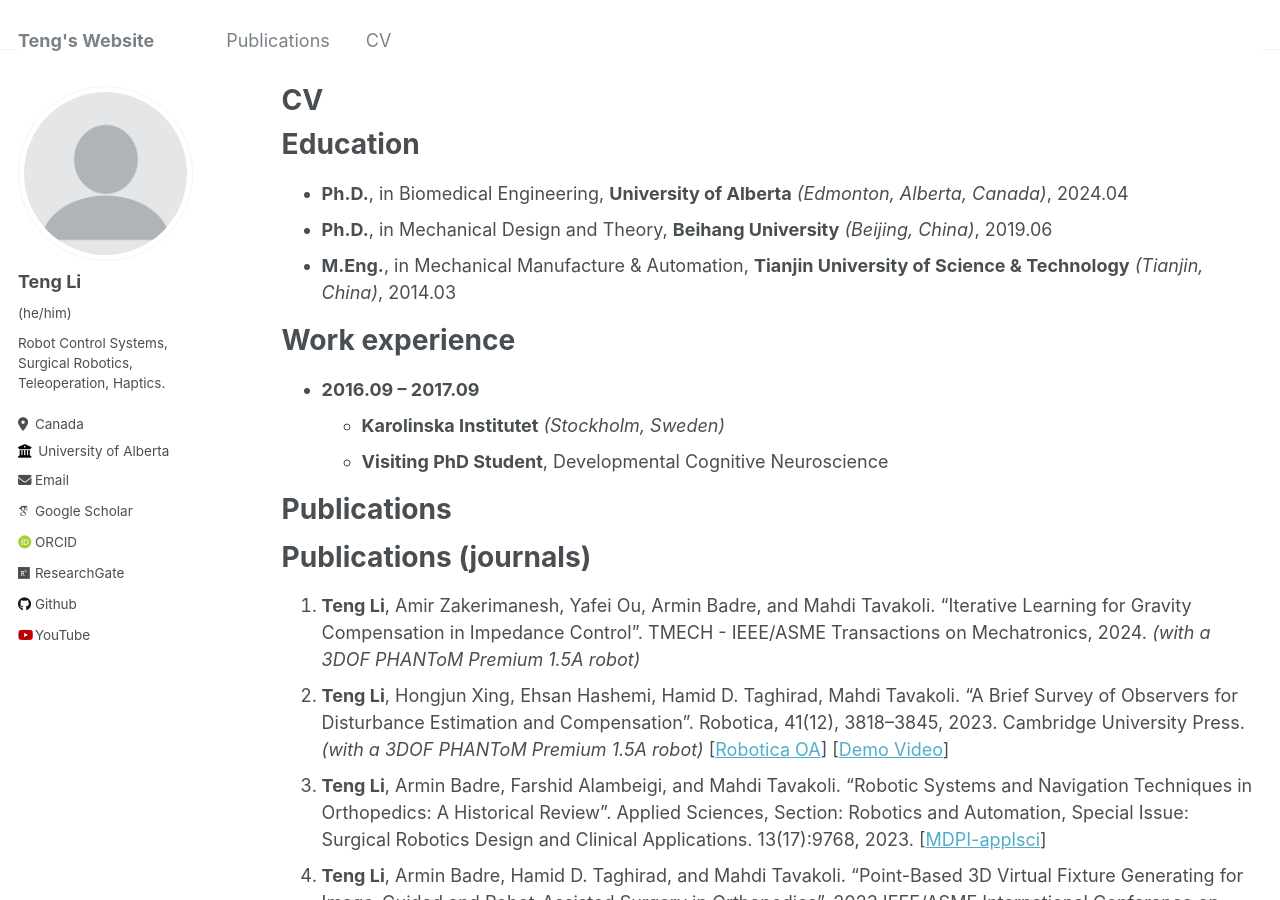
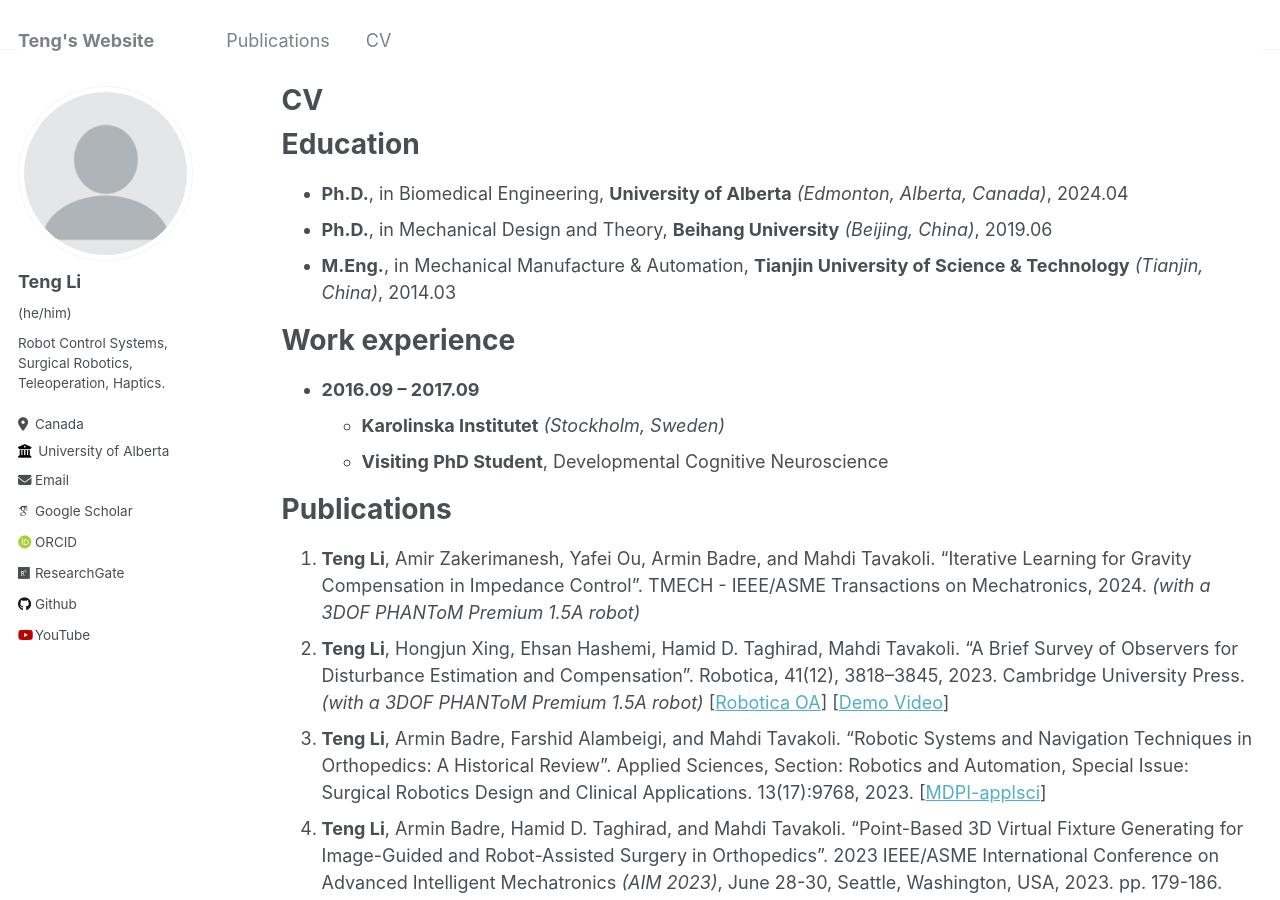
Before and after one commit to teng4/teng4.github.io, a Jekyll site: the page built from _pages/cv.md, in a window 1280 px wide and 900 px high. Built offline with Jekyll 4.4.1, drawn with Linux system fonts in a browser that asks for light colours; some web fonts are replaced.

Commit message:
Update cv.md

```diff
--- a/_pages/cv.md
+++ b/_pages/cv.md
@@ -65,7 +65,6 @@ Work experience
 
 Publications
 ======
-# Publications (journals)
 1. **Teng Li**, Amir Zakerimanesh, Yafei Ou, Armin Badre, and Mahdi Tavakoli. "Iterative Learning for Gravity Compensation in Impedance Control". TMECH - IEEE/ASME Transactions on Mechatronics, 2024. _(with a 3DOF PHANToM Premium 1.5A robot)_
 2. **Teng Li**, Hongjun Xing, Ehsan Hashemi, Hamid D. Taghirad, Mahdi Tavakoli. "A Brief Survey of Observers for Disturbance Estimation and Compensation". Robotica, 41(12), 3818–3845, 2023. Cambridge University Press. _(with a 3DOF PHANToM Premium 1.5A robot)_ [[Robotica OA](https://doi.org/10.1017/S0263574723001091)] [[Demo Video](https://www.youtube.com/watch?v=6ePnym57jPU)]
 3. **Teng Li**, Armin Badre, Farshid Alambeigi, and Mahdi Tavakoli. "Robotic Systems and Navigation Techniques in Orthopedics: A Historical Review". Applied Sciences, Section: Robotics and Automation, Special Issue: Surgical Robotics Design and Clinical Applications. 13(17):9768, 2023. [[MDPI-applsci](https://www.mdpi.com/2076-3417/13/17/9768)]
```
